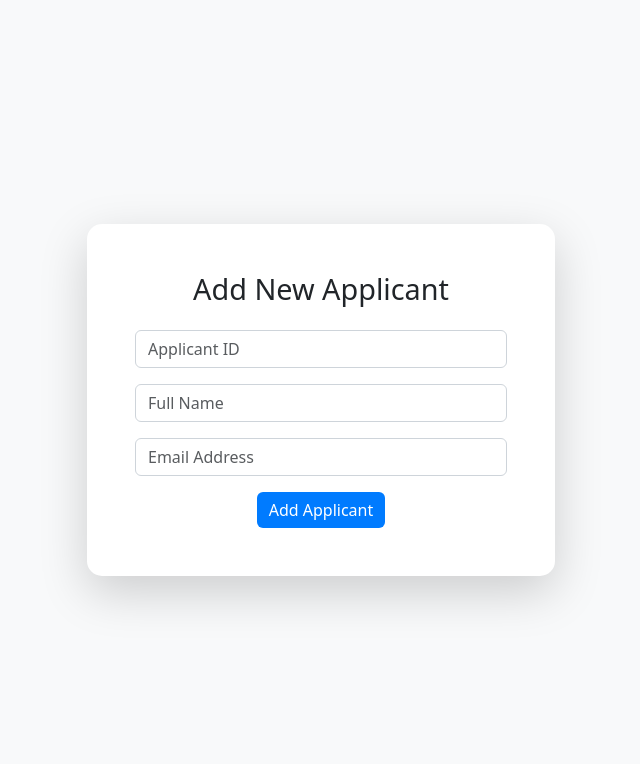
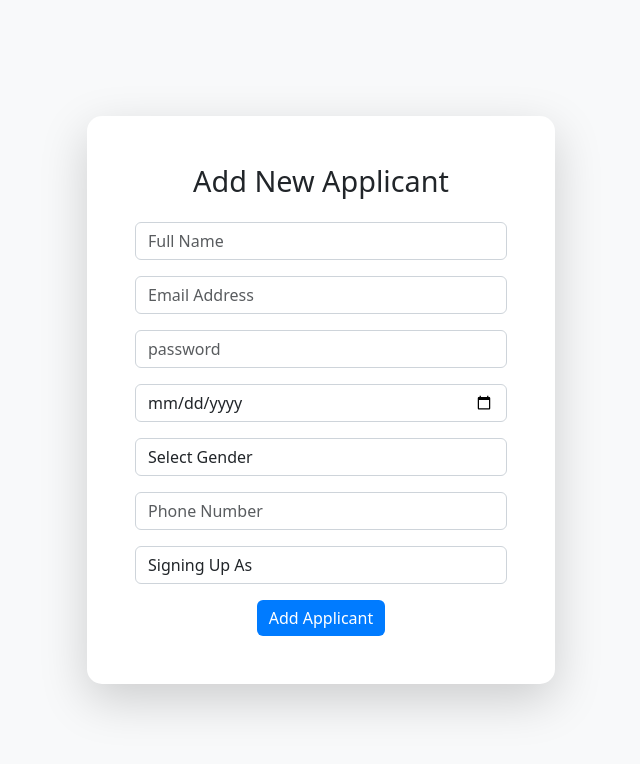
Before and after one commit to muhammad-anas17/Final_Year_Project, a React (Create React App) app in the folder frontend/: page /add in a window 1280 px wide. Shown: the top 764 px of the page, without its empty margins (319-959 px from the left). Built offline with nearby package versions, Linux system fonts and the light colour scheme.

Commit message:
sign up page

```diff
--- a/frontend/src/Pages/Add.jsx
+++ b/frontend/src/Pages/Add.jsx
@@ -7,10 +7,16 @@ import './styles/AddStyles.css';
 
 const Add = () => {
   const [book, setBooks]= useState({
-    id: null,
+    // id: null,
     Name: "",
     email: "",
+    password:"",
+    DateOfBirth:"",
+    Gender:"",
+    ContactInformation:"",
+    type:"",
   });
+
   const navigate= useNavigate();
   const handleChange= (e) =>{
     console.log("Target name:", e.target.name);
@@ -23,7 +29,7 @@ const Add = () => {
       console.log(book);
       await axios.post("http://localhost:8800/user",book);
 
-      // navigate("/");
+      navigate("/login");
 
     }catch(err){
       console.log(err);
@@ -40,7 +46,7 @@ const Add = () => {
               <div className="card-body p-5">
                 <h1 className="mb-4 text-center">Add New Applicant</h1>
                 <form>
-                  <div className="mb-3">
+                  {/* <div className="mb-3">
                     <input
                       type="number"
                       className="form-control"
@@ -48,7 +54,7 @@ const Add = () => {
                       name="id"
                       onChange={handleChange}
                     />
-                  </div>
+                  </div> */}
                   <div className="mb-3">
                     <input
                       type="text"
@@ -67,6 +73,68 @@ const Add = () => {
                       onChange={handleChange}
                     />
                   </div>
+                  <div className="mb-3">
+                    <input
+                      type="password"
+                      className="form-control"
+                      placeholder="password"
+                      name="password"
+                      onChange={handleChange}
+                    />
+                  </div>
+                  <div className="mb-3">
+                    <input
+                      type="date"
+                      className="form-control"
+                      placeholder="Date Of Birth"
+                      name="DateOfBirth"
+                      onChange={handleChange}
+                    />
+                  </div>
+                  <div className="mb-3">
+                    <label htmlFor="gender"></label>
+                    <select
+                      id="gender"
+                      className="form-control"
+                      name="Gender"
+                      onChange={handleChange}
+                      value={book.Gender}
+                    >
+                      <option value="">Select Gender</option>
+                      <option value="male">Male</option>
+                      <option value="female">Female</option>
+                      <option value="other">Other</option>
+                    </select>
+                  </div>
+                  <div className="mb-3">
+                    <input
+                      type="tel"
+                      className="form-control"
+                      placeholder="Phone Number"
+                      name="ContactInformation"
+                      onChange={handleChange}
+                    />
+                  </div>
+                  <div className="mb-3">
+                    <label htmlFor="type"></label>
+                    <select
+                      id="type"
+                      className="form-control"
+                      name="type"
+                      onChange={handleChange}
+                      value={book.type}
+                    >
+                      <option value="">Signing Up As</option>
+                      <option value="student">Applicant</option>
+                      <option value="college">College</option>
+                    </select>
+                  </div>
+
+
+
+
+
+
                   <button
                     type="submit"
                     className="btn btn-primary btn-block"
```
Also changed, not shown: 1 other file (tests, documents, lock files or other folders).
